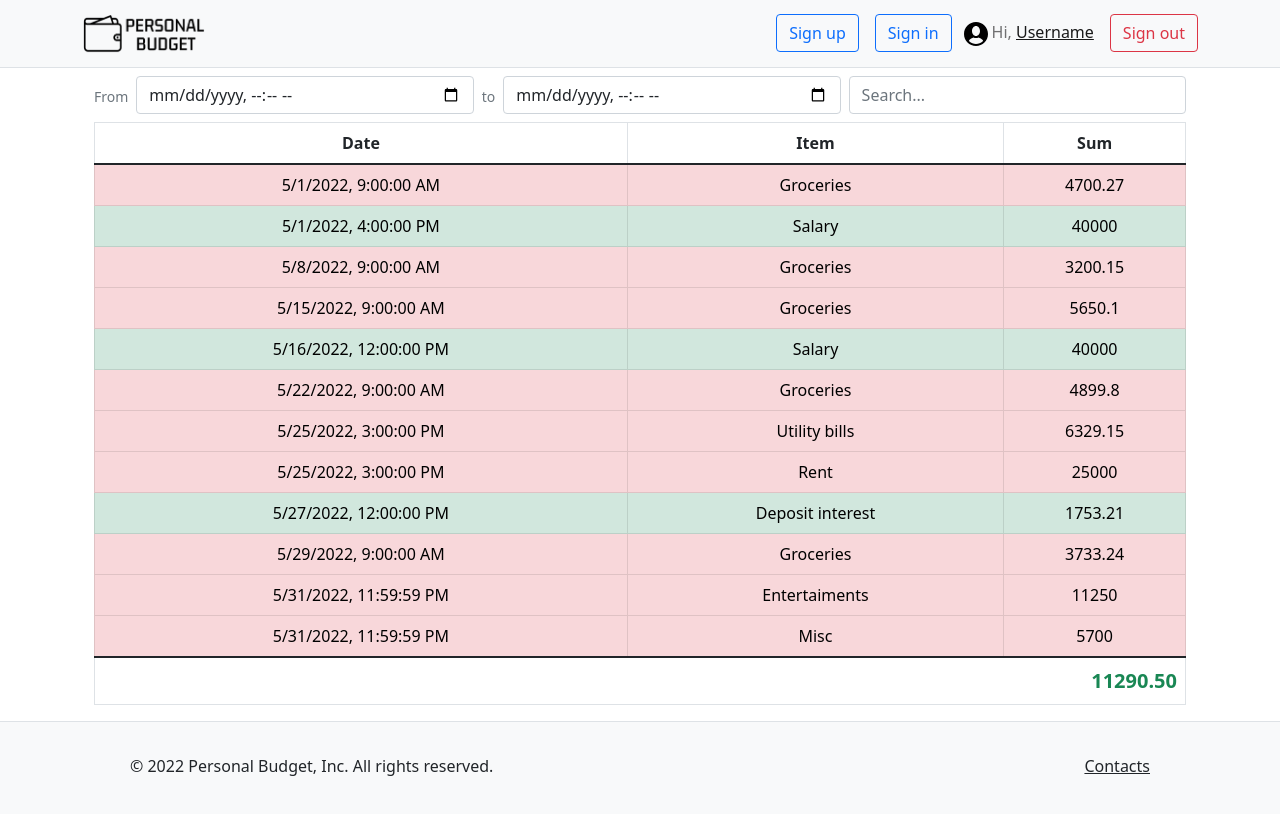
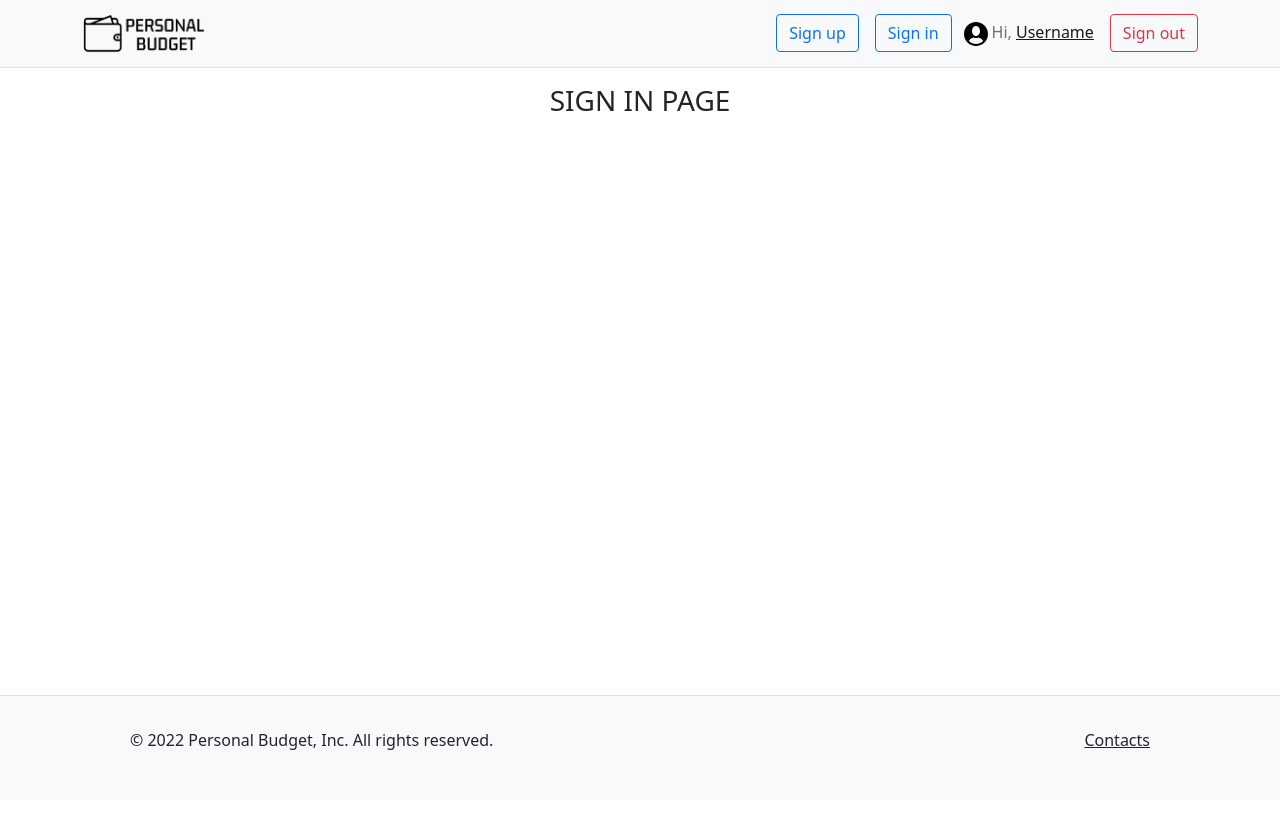
Before and after one commit to exkirilg/PersonalBudget_frontend, a React (Create React App) app: page /signin in a window 1280 px wide. Shown: the top 814 px of the page. Built offline with nearby package versions, Linux system fonts and the light colour scheme.

Commit message:
add blank pages and links

```diff
--- a/package.json
+++ b/package.json
@@ -11,9 +11,11 @@
     "@types/react": "^18.0.10",
     "@types/react-dom": "^18.0.5",
     "bootstrap": "^5.1.3",
+    "history": "^5.3.0",
     "react": "^18.1.0",
     "react-bootstrap": "^2.4.0",
     "react-dom": "^18.1.0",
+    "react-router-dom": "^6.3.0",
     "react-scripts": "^2.1.3",
     "typescript": "^4.7.2",
     "web-vitals": "^2.1.4"
--- a/src/App.tsx
+++ b/src/App.tsx
@@ -4,15 +4,31 @@ import 'bootstrap/dist/css/bootstrap.min.css'
 
 import { Header } from './Components/Header';
 import { Footer } from './Components/Footer';
+
+import { BrowserRouter, Route, Routes } from 'react-router-dom';
 import { HomePage } from './Pages/HomePage';
+import { SignInPage } from './Pages/SignInPage';
+import { SignUpPage } from './Pages/SignUpPage';
+import { UserPage } from './Pages/UserPage';
+import { ContactsPage } from './Pages/ContactsPage';
+import { NotFoundPage } from './Pages/NotFoundPage';
 
 function App() {
   return (
-    <div className="App d-flex flex-column min-vh-100">
-      <Header />
-      <HomePage />
-      <Footer />
-    </div>
+    <BrowserRouter>
+      <div className="App d-flex flex-column min-vh-100">
+        <Header />
+        <Routes>
+          <Route path="" element={<HomePage />} />
+          <Route path="signin" element={<SignInPage />} />
+          <Route path="signup" element={<SignUpPage />} />
+          <Route path="user" element={<UserPage />} />
+          <Route path="contacts" element={<ContactsPage />} />
+          <Route path="*" element={<NotFoundPage />} />
+        </Routes>
+        <Footer />
+      </div>
+    </BrowserRouter>
   );
 }
 
--- a/src/Components/BudgetOperationsTable.tsx
+++ b/src/Components/BudgetOperationsTable.tsx
@@ -1,4 +1,3 @@
-import { Console } from "console";
 import React from "react";
 
 import Container from "react-bootstrap/Container";
--- a/src/Components/Footer.tsx
+++ b/src/Components/Footer.tsx
@@ -1,4 +1,6 @@
 import React from "react";
+
+import { Link } from "react-router-dom";
 
 import Container from "react-bootstrap/Container";
 
@@ -9,9 +11,9 @@ export const Footer = () => (
                 <p className="ms-5">© 2022 Personal Budget, Inc. All rights reserved.</p>
                 <ul className="list-unstyled d-flex me-5">
                     <li className="ms-3">
-                        <a className="link-dark" href="#">
+                        <Link to="/contacts" className="link-dark">
                             Contacts
-                        </a>
+                        </Link>
                     </li>
                 </ul>
             </div>
--- a/src/Components/Header.tsx
+++ b/src/Components/Header.tsx
@@ -1,26 +1,35 @@
 import React from "react";
-import { Logo } from "./Images";
-import { UserIcon } from "./Images";
+
+import { Link } from "react-router-dom";
 
 import Navbar from "react-bootstrap/Navbar";
 import Container from "react-bootstrap/Container";
 import Stack from "react-bootstrap/Stack";
 import Button from "react-bootstrap/Button";
 
+import { Logo } from "./Images";
+import { UserIcon } from "./Images";
+
 export const Header = () => (
     <Navbar bg="light" className="border-bottom">
         <Container>
-            <Navbar.Brand href="/">
-                <Logo />
+            <Navbar.Brand>
+                <Link to="/">
+                    <Logo />
+                </Link>
             </Navbar.Brand>
             <Navbar.Collapse className="justify-content-end">
                 <Stack direction="horizontal" gap={2}>
-                    <Button variant="btn btn-outline-primary ms-2">Sign up</Button>
-                    <Button variant="btn btn-outline-primary ms-2">Sign in</Button>
+                    <Link to="/signup">
+                        <span className="btn btn-outline-primary ms-2">Sign up</span>
+                    </Link>
+                    <Link to="/signin">
+                        <span className="btn btn-outline-primary ms-2">Sign in</span>
+                    </Link>
 
                     <Navbar.Text>
                         <UserIcon />
-                        Hi, <a href="/usersettings">Username</a>
+                        Hi, <Link to="/user" className="link-dark">Username</Link>
                     </Navbar.Text>
                     <Button variant="btn btn-outline-danger ms-2">Sign out</Button>
                 </Stack>
--- /dev/null
+++ b/src/Pages/ContactsPage.tsx
@@ -0,0 +1,9 @@
+import React from "react";
+
+import { Page } from "./Page";
+
+export const ContactsPage = () => (
+    <Page title="Contacts page">
+        {null}
+    </Page>
+);
--- a/src/Pages/HomePage.tsx
+++ b/src/Pages/HomePage.tsx
@@ -1,12 +1,14 @@
 import React from "react";
 
-import Container from "react-bootstrap/Container";
+import { Page } from "./Page";
 
 import { BudgetOperationsTable } from "../Components/BudgetOperationsTable";
 import { getBudgetOperations } from "../Components/BudgetOperationsData";
 
 export const HomePage = () => (
-    <Container>
-        <BudgetOperationsTable data={getBudgetOperations()} />
-    </Container>
+    <Page>
+        <div className="mt-3">
+            <BudgetOperationsTable data={getBudgetOperations()} />
+        </div>
+    </Page>
 );
--- /dev/null
+++ b/src/Pages/NotFoundPage.tsx
@@ -0,0 +1,9 @@
+import React from "react";
+
+import { Page } from "./Page";
+
+export const NotFoundPage = () => (
+    <Page title="Page not found">
+        {null}
+    </Page>
+);
--- /dev/null
+++ b/src/Pages/Page.tsx
@@ -0,0 +1,17 @@
+import React from "react";
+
+import Container from "react-bootstrap/Container";
+
+interface Props {
+    title?: string,
+    children: React.ReactNode
+}
+
+export const Page = ({ title, children }: Props) => (
+
+    <Container>
+        {title &&
+            <h3 className="text-justify font-weight-bold text-uppercase mt-3">{title}</h3>}
+        {children}
+    </Container>
+);
--- /dev/null
+++ b/src/Pages/SignInPage.tsx
@@ -0,0 +1,9 @@
+import React from "react";
+
+import { Page } from "./Page";
+
+export const SignInPage = () => (
+    <Page title="Sign in page">
+        {null}
+    </Page>
+);
--- /dev/null
+++ b/src/Pages/SignUpPage.tsx
@@ -0,0 +1,9 @@
+import React from "react";
+
+import { Page } from "./Page";
+
+export const SignUpPage = () => (
+    <Page title="Sign up page">
+        {null}
+    </Page>
+);
--- /dev/null
+++ b/src/Pages/UserPage.tsx
@@ -0,0 +1,9 @@
+import React from "react";
+
+import { Page } from "./Page";
+
+export const UserPage = () => (
+    <Page title="User page">
+        {null}
+    </Page>
+);
```
Also changed, not shown: 1 other file (tests, documents, lock files or other folders).
